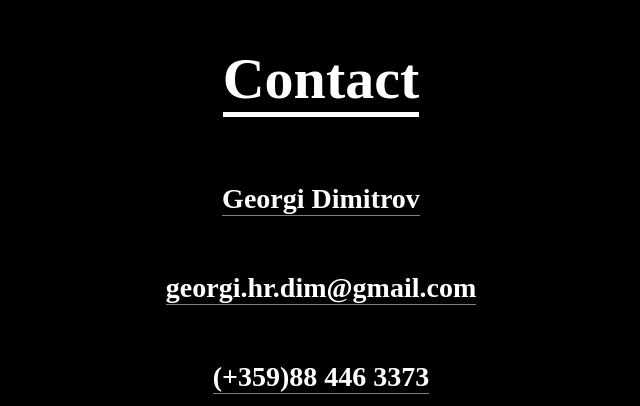
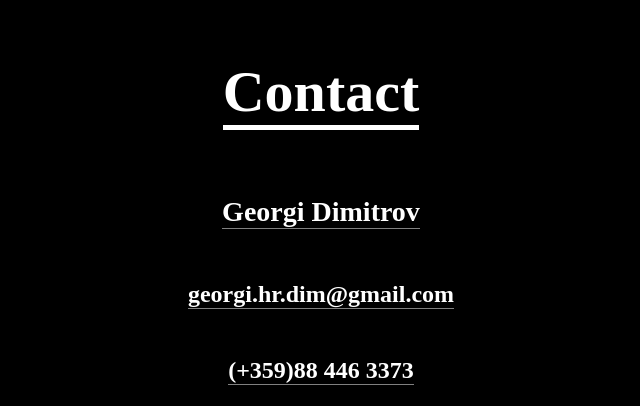
Before and after one commit to G060N0FF/Portfolio, a plain HTML site: page index.html in a window 1280 px wide. Shown: the part 5018-5424 px from the top of the page, without its empty margins (319-959 px from the left). Drawn offline with Linux system fonts and the light colour scheme.

Commit message:
Font size change

```diff
--- a/index.html
+++ b/index.html
@@ -345,8 +345,8 @@
         <div class="contact" id="contact">
             <h1 style="color:white; font-size:58px; border-bottom:5px solid white;">Contact</h1>
             <h3 style="color:white; font-size:28px; border-bottom:1px solid gray;">Georgi Dimitrov</h3>
-            <h3 style="color:white; font-size:28px; border-bottom:1px solid gray;">georgi.hr.dim@gmail.com</h3>
-            <h3 style="color:white; font-size:28px; border-bottom:1px solid gray;">(+359)88 446 3373</h3>
+            <h3 style="color:white; font-size:24px; border-bottom:1px solid gray;">georgi.hr.dim@gmail.com</h3>
+            <h3 style="color:white; font-size:24px; border-bottom:1px solid gray;">(+359)88 446 3373</h3>
             <div style="text-align: center;">
                 <a href="https://twitter.com/georgid623" target="_blank"><img height="50px;" style="margin:20px;" src="assets/twitter.png"></a>
                 <a href="https://www.linkedin.com/in/georgi-dimitrov-52b22a194/" target="_blank"><img height="50px;" style="margin:20px;" src="assets/linkedin.png"></a>
```
